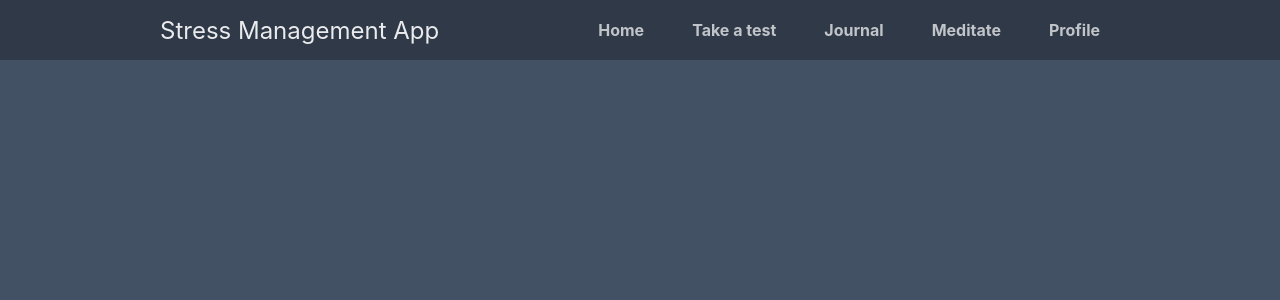
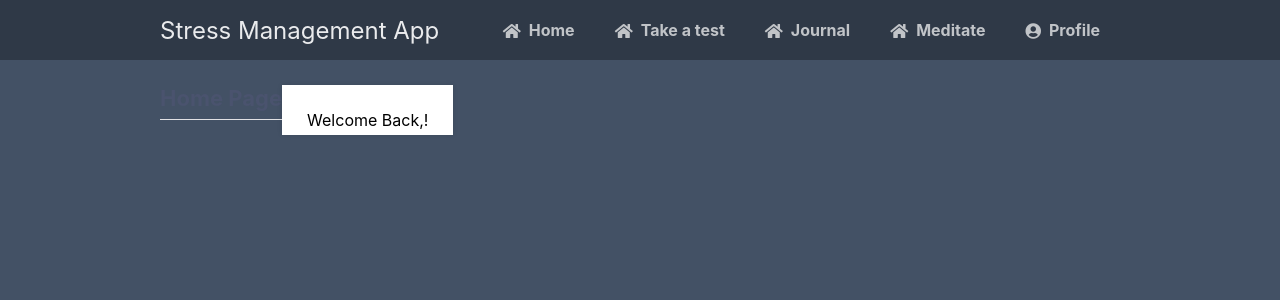
Before and after one commit to GKMmarcus/Stress-and-Anxiety-Management-App, a Flask app: page /home in a window 1280 px wide. Shown: the top 300 px of the page. Run offline with Flask 3, Linux system fonts and the light colour scheme; some libraries are stand-ins or nearby versions.

Commit message:
Edited the home.html

```diff
--- a/templates/home.html
+++ b/templates/home.html
@@ -4,6 +4,7 @@
         <meta name="viewport" content="width=device-width, initial-scale=1.0">
         <title>Home</title>
         <link rel="stylesheet" href="{{ url_for('static', filename='styles.css') }}">
+        <link rel="stylesheet" href="https://use.fontawesome.com/releases/v5.7.1/css/all.css">
     </head>
     <body>
         <nav class = 'navtop'>
@@ -13,10 +14,11 @@
                 <a href="{{ url_for('home') }}"><i class = 'fas fa-home'></i>Take a test</a>
                 <a href="{{ url_for('home') }}"><i class = 'fas fa-home'></i>Journal</a>
                 <a href="{{ url_for('meditate') }}"><i class = 'fas fa-home'></i>Meditate</a>
-                <a href="{{ url_for('profile') }}"><i class = 'fas fa-home'></i>Profile</a>
+                <a href="{{ url_for('profile') }}"><i class = 'fas fa-user-circle'></i>Profile</a>
             </div>
             <div class = "content">
-                {% block content %}{% endblock %}
+                <h2>Home Page</h2>
+                <p>Welcome Back,!</p>
             </div>
         </nav>
     </body>
```
